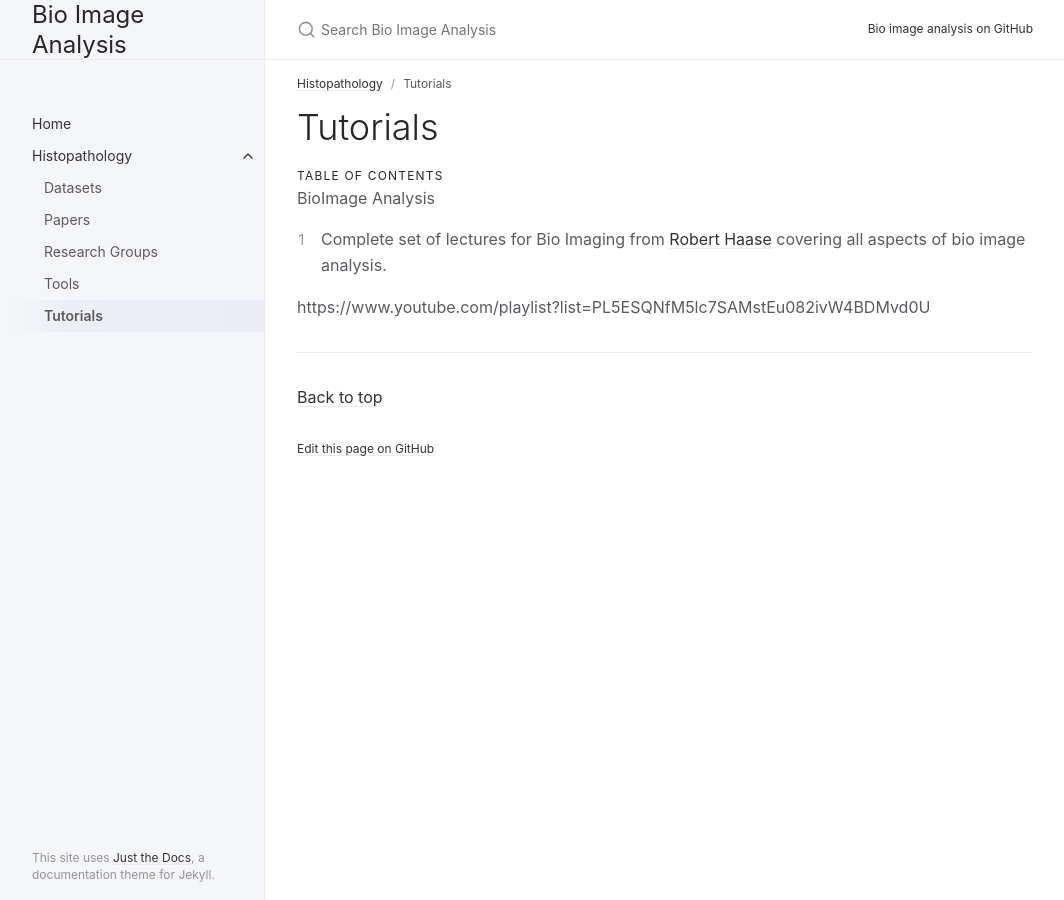
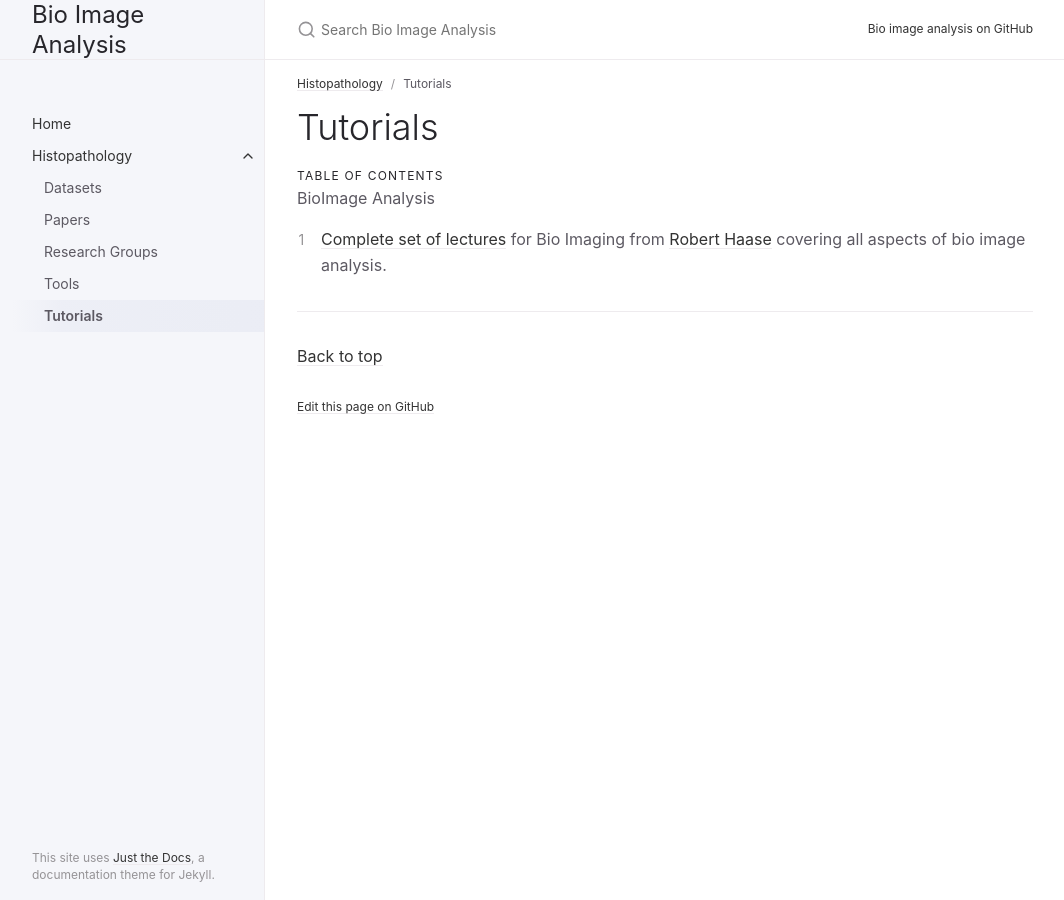
Before and after one commit to Amit-Tomar/bioimage-analysis, a Jekyll site: the page built from docs/Histopathology/tutorials.md, in a window 1280 px wide. Shown: the whole page, without its empty margins (107-1171 px from the left). Built offline with Jekyll 4.4.1, drawn with Linux system fonts in a browser that asks for light colours.

Commit message:
Update tutorials.md

```diff
--- a/docs/Histopathology/tutorials.md
+++ b/docs/Histopathology/tutorials.md
@@ -13,6 +13,4 @@ nav_order: 6
 
 BioImage Analysis
 
-1. Complete set of lectures for Bio Imaging from [Robert Haase](https://myerslab.mpi-cbg.de/robert-haase/) covering all aspects of bio image analysis.
-
-https://www.youtube.com/playlist?list=PL5ESQNfM5lc7SAMstEu082ivW4BDMvd0U
+1. [Complete set of lectures](https://www.youtube.com/playlist?list=PL5ESQNfM5lc7SAMstEu082ivW4BDMvd0U) for Bio Imaging from [Robert Haase](https://myerslab.mpi-cbg.de/robert-haase/) covering all aspects of bio image analysis.
```
